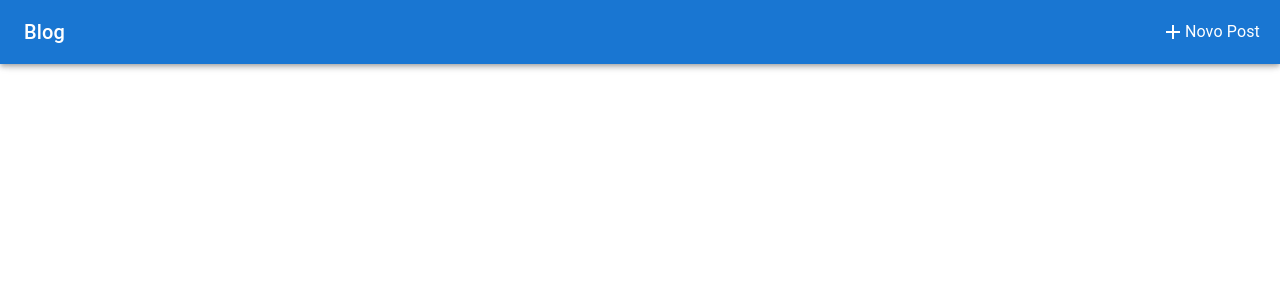
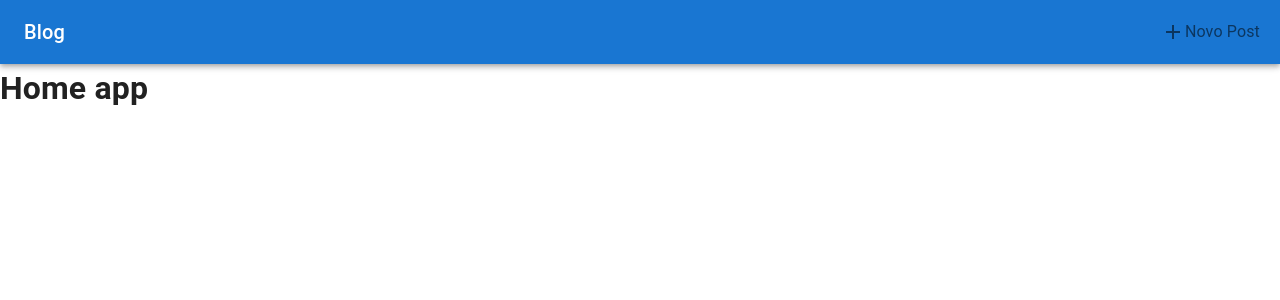
Before and after one commit to cristovaolima/blog, a React (Create React App) app: page / in a window 1280 px wide. Shown: the top 300 px of the page. Built offline with nearby package versions, Linux system fonts and the light colour scheme.

Commit message:
links header

```diff
--- a/src/components/Header/index.js
+++ b/src/components/Header/index.js
@@ -6,15 +6,16 @@ import AddIcon from '@mui/icons-material/Add';
 export default function Header() {
     return (
         <div>
-            <M.AppBar position="fixed">
+            <M.AppBar position="static">
                 <M.Toolbar>
                     <M.Typography variant="h6" noWrap sx={{ flexGrow: 1 }} component="div">
-                      {/* <Link to=""> */}
+                      <M.Link href="/"color="inherit">
                       Blog
-                      {/* </Link>                       */}
+                      </M.Link>
                     </M.Typography>
+                    <M.Link href="/create">
                       <M.IconButton
-                      color="inherit"
+                        // color="inherit"
                         aria-label="open drawer"
                         edge="end"
                         // onClick={handleDrawerOpen}
@@ -25,6 +26,7 @@ export default function Header() {
                         Novo Post
                         </M.Typography>
                       </M.IconButton>
+                    </M.Link>
                 </M.Toolbar>
             </M.AppBar>
         </div>
```
Lines whose indentation alone changed are shown as unchanged.
